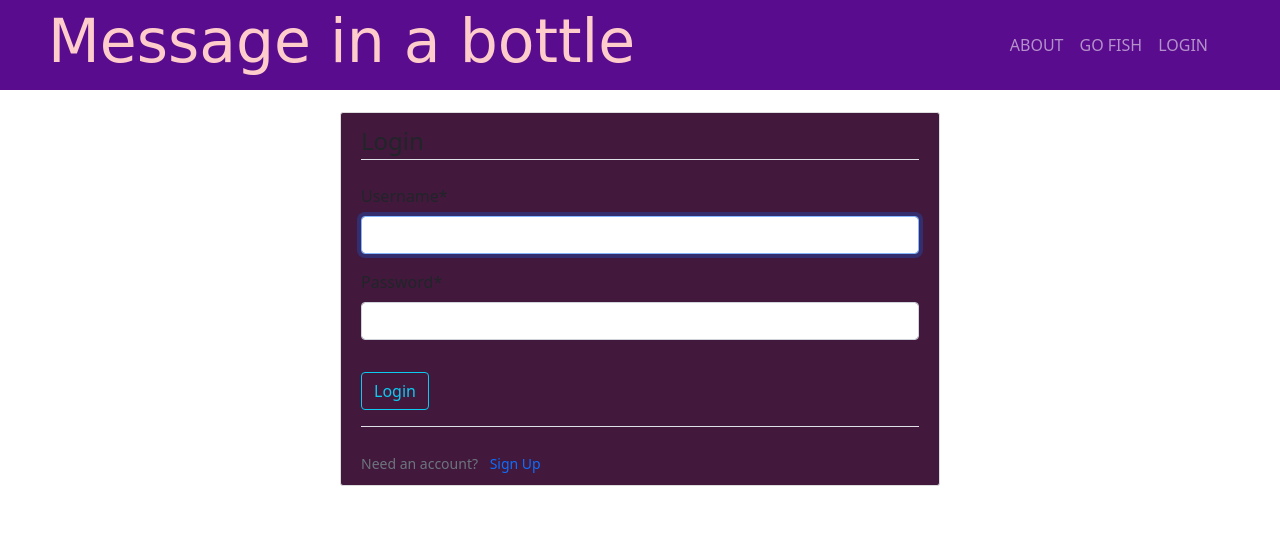
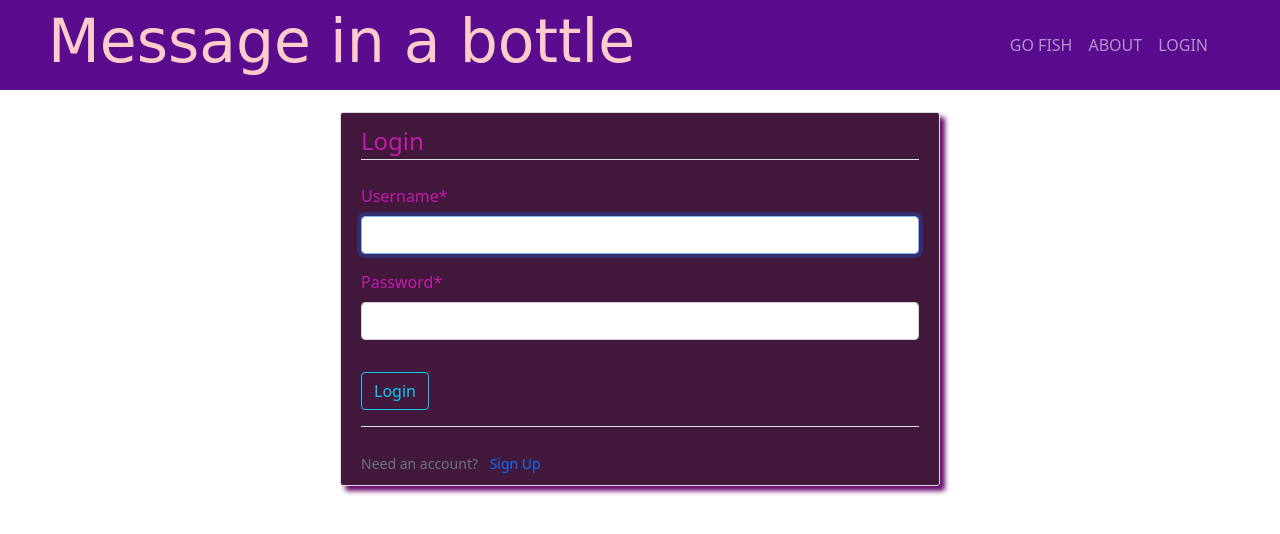
Before and after one commit to nellymaw/hackathon-love-team7, a Django app: page /login/ in a window 1280 px wide. Shown: the top 534 px of the page. Run offline with Django 3.2, Linux system fonts and the light colour scheme; some libraries are stand-ins or nearby versions; some web fonts are replaced.

Commit message:
style: on login and profile. About moved out of Nav when logged in

```diff
--- a/home/views.py
+++ b/home/views.py
@@ -5,9 +5,11 @@ from django.contrib import messages
 from .forms import UserRegisterForm
 
 # Create your views here.
+
 def landing(request):
     """ docstring """
     return render(request, 'home/landing.html')
+
 
 def sign_up(request):
     """ docstring """
--- a/profiles/templates/profiles/profile.html
+++ b/profiles/templates/profiles/profile.html
@@ -16,7 +16,7 @@
 
 {% block content %}
     <div class="container-fluid">
-        <div class="content-section">
+        <div class="content-profile-section">
         <div class="media">
         <img class="profile-pic" src="{{ user.profile.image.url }}">
         <div class="media-body">
--- a/static/home/css/main.css
+++ b/static/home/css/main.css
@@ -235,6 +235,22 @@ textarea.input-box.input-lg{
 
 .modal-body {padding: 2px 16px;}
 
+/*-----------Login form----------*/
+
+.content-login-section{
+    background: #42193d;
+    -webkit-box-shadow: 5px 5px 5px 0px #000000, inset 4px 4px 15px 0px #000000, 5px 5px 15px 5px rgba(0,0,0,0);
+box-shadow:  5px 5px 5px 0px #69086c, inset 4px 4px 15px 0px  rgb(0 0 0 / 0%);
+    padding: 10px 20px;
+    border: 1px solid #dddddd;
+    border-radius: 3px;
+    margin-top: 22px;
+    margin-bottom: 20px;
+    color: #c31aad;
+  }
+
+
+
 
 /*----------Profile Sytle-----------*/
 .hr-class{
@@ -248,7 +264,7 @@ textarea.input-box.input-lg{
     margin-bottom: 16px;
   }
 
-  .content-section {
+  .content-profile-section{
     background: #42193d;
     padding: 10px 20px;
     border: 1px solid #dddddd;
--- a/templates/home/base.html
+++ b/templates/home/base.html
@@ -45,6 +45,14 @@
                 <span class="navbar-toggler-icon"></span></button>
             <div class="collapse navbar-collapse" id="navbarNavDropdown">
                 <ul class="navbar-nav">
+
+                    <li class="nav-item"><a class="nav-link" href="#">Go Fish</a></li>
+                    {% if user.is_authenticated %}
+                    <li class="nav-item"><a class="nav-link" href="{% url 'profile' %}">Profile</a>
+                    <li class="nav-item"><a class="nav-link" href="{% url 'logout' %}">Logout</a>
+
+                    </li>
+                    {% else %}
                     <button id="about-btn" class="nav-item nav-link">About</button>
                     <div id="myModal" class="modal">
                         <div class="modal-div">
@@ -66,13 +74,6 @@
                           </div>
                         </div>
                       </div>
-                    <li class="nav-item"><a class="nav-link" href="#">Go Fish</a></li>
-                    {% if user.is_authenticated %}
-                    <li class="nav-item"><a class="nav-link" href="{% url 'profile' %}">Profile</a>
-                    <li class="nav-item"><a class="nav-link" href="{% url 'logout' %}">Logout</a>
-
-                    </li>
-                    {% else %}
                     <li class="nav-item"><a class="nav-link" href="{% url 'login' %}">Login</a>
                     </li>
                     {% endif %}
--- a/templates/home/login.html
+++ b/templates/home/login.html
@@ -2,7 +2,7 @@
 {% load crispy_forms_tags %}
 {% block content %}
 
-<div class="basic-wrapper content-section">
+<div class="basic-wrapper content-login-section">
     <form action="" method="POST">
         {% csrf_token %}
         <fieldset class="form-group">
```
